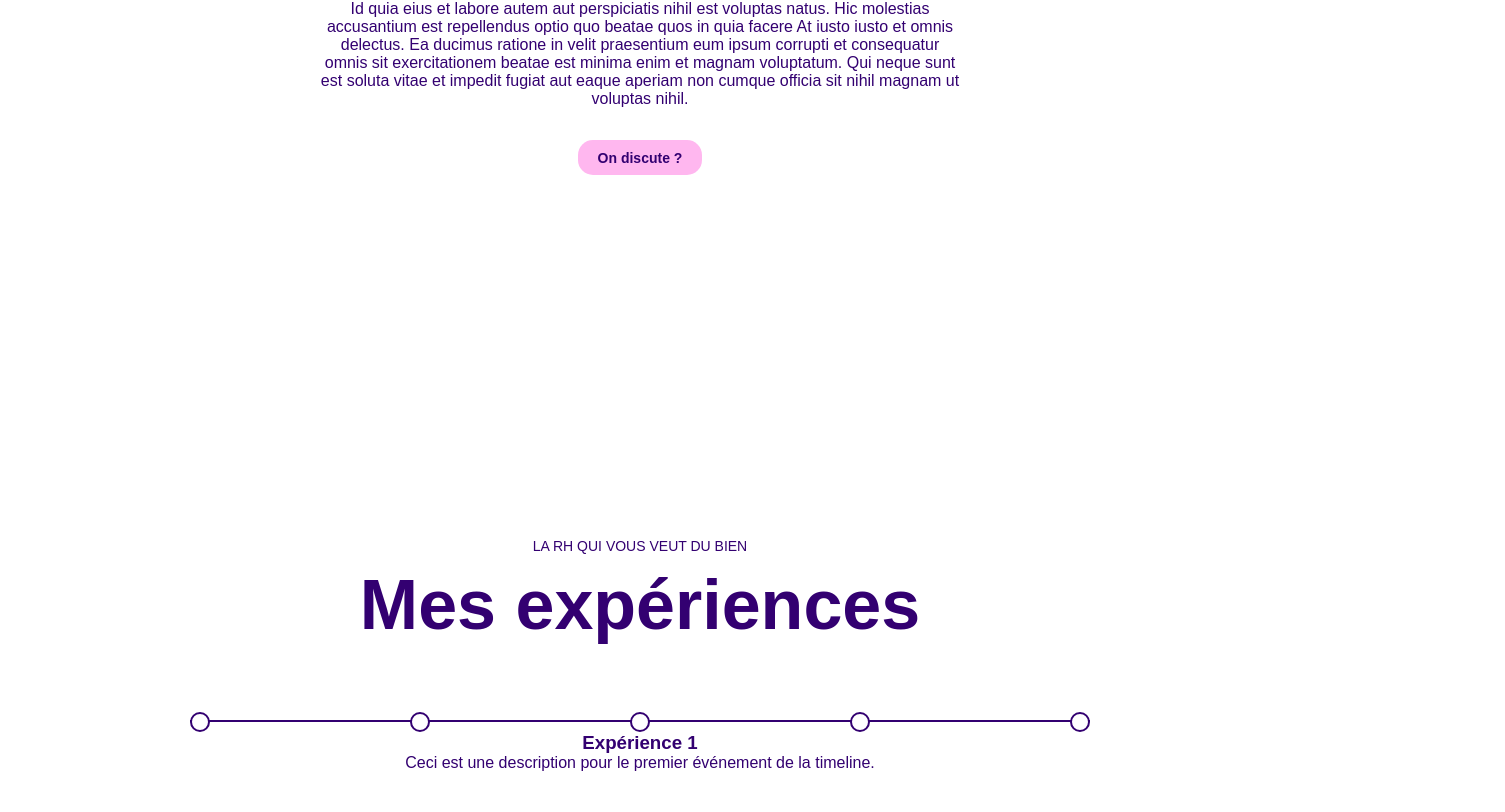
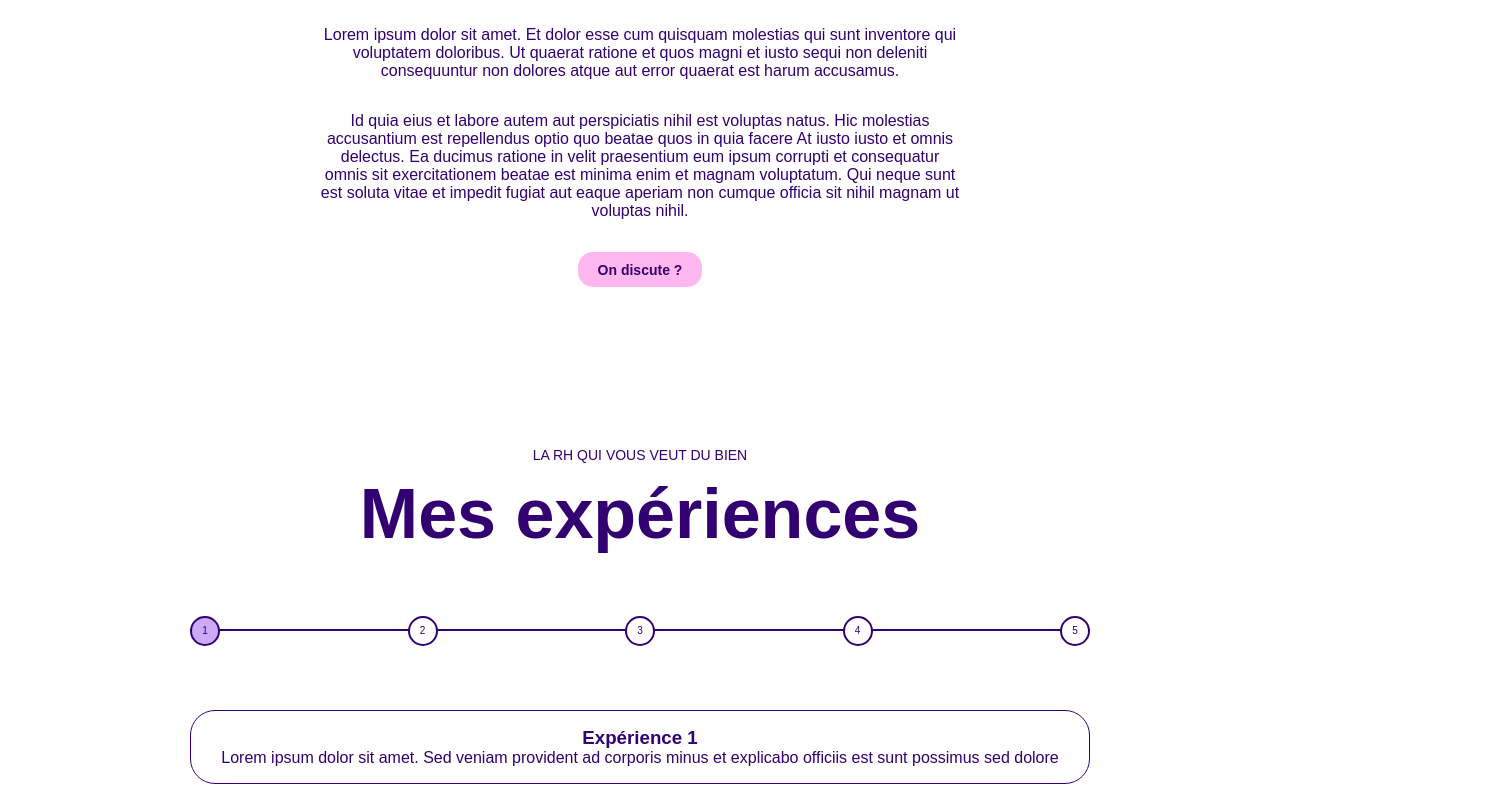
Before and after one commit to dbslm31/studios-rh, a React (Vite) app: page / in a window 1280 px wide. Shown: the part 1296-2108 px from the top of the page, 1505 px wide, since content can reach past the window. Built offline with nearby package versions, Linux system fonts and the light colour scheme.

Commit message:
Experience-section-style

```diff
--- a/package.json
+++ b/package.json
@@ -15,6 +15,7 @@
     "@mui/material": "^5.12.0",
     "@mui/styled-engine-sc": "^5.12.0",
     "react": "^18.2.0",
+    "react-awesome-reveal": "^4.2.3",
     "react-dom": "^18.2.0",
     "styled-components": "^5.3.9"
   },
--- a/src/App.css
+++ b/src/App.css
@@ -146,6 +146,7 @@ font-weight: 300;
 /* ----------------------------- About -------------------------------- */
 
 .about {
+  padding-top:7rem;
   display:flex;
   flex-direction:column;
   justify-content: center;
@@ -179,7 +180,8 @@ font-weight: 300;
   align-items: center;
   justify-content: center;
   background-color:#fff;
-  height:100vh;
+  height:fit-content;
+  margin-bottom:10rem;
 
 }
 
@@ -197,7 +199,7 @@ font-weight: 300;
 .timeline {
   height:1.5px;
   background-color: var(--dark-purple);
-  width:100%;
+  width:90vw;
   max-width:900px;
 
 }
@@ -213,12 +215,35 @@ font-weight: 300;
 .timeline-item{
   background-color:#fff;
   border: 2px solid var(--dark-purple);
-  width:20px;
-  height:20px;
+  width:30px;
+  height:30px;
   border-radius: 50%;
-  margin-top:-10px;
+  margin-top:-15px;
+  display:flex;
+  justify-content: center;
+  align-items: center;
+  font-size:10px;
+  font-weight:500;
+}
+.timeline-item:hover{
+  cursor: pointer
+}
+.timeline-item.active {
+  background-color: #CCAAF5;
 }
 
 .description {
+  margin-top:4rem;
+  width: 100%;
+  max-width:900px;
+  padding:1rem;
+  border-radius:25px;
+  border:1px solid var(--dark-purple);
   text-align:center;
 }
+
+/* ----------------------------- How it works -------------------------------- */
+
+.how{
+  height:100vh;
+}
--- a/src/components/Exp.jsx
+++ b/src/components/Exp.jsx
@@ -1,5 +1,6 @@
 import React, { useState } from "react";
-
+import { Slide } from "react-awesome-reveal";
+import Wave2 from "../assets/waves2.png";
 // Components
 import Timelinexp from "./Timelinexp";
 
@@ -10,11 +11,16 @@ const Exp = () => {
   return (
     <section id="exp" className="exp">
       <div className="exp__title">
-        <h2>La RH qui vous veut du bien</h2>
-        <h1>Mes expériences</h1>
+        <Slide cascade damping={0.1}>
+          <h2>La RH qui vous veut du bien</h2>
+          <h1>Mes expériences</h1>
+        </Slide>
       </div>
-      <Timelinexp timelineItems={timelineItems} />
+      <Slide direction="right" damping={0.1}>
+        <Timelinexp timelineItems={timelineItems} />
+      </Slide>
       <div className="exp__description"></div>
+      <img src={Wave2} alt="Vecteur vague" className="wave_down" />
     </section>
   );
 };
--- a/src/components/Timelinexp.jsx
+++ b/src/components/Timelinexp.jsx
@@ -14,12 +14,13 @@ const Timelinexp = ({ timelineItems }) => {
         {timelineItems.map((item) => (
           <div
             key={item.id}
-            className="timeline-item"
+            className={`timeline-item${selectedItem === item ? " active" : ""}`}
             onClick={() => handleClick(item)}
-          ></div>
+          >
+            <p>{item.id}</p>
+          </div>
         ))}
       </div>
-
       <div className="item__description">
         {selectedItem && (
           <Description
--- a/src/timelineItems.js
+++ b/src/timelineItems.js
@@ -3,31 +3,31 @@ const timelineItems = [
     id: 1,
     title: "Expérience 1",
     description:
-      "Ceci est une description pour le premier événement de la timeline.",
+      "Lorem ipsum dolor sit amet. Sed veniam provident ad corporis minus et explicabo officiis est sunt possimus sed dolore ",
   },
   {
     id: 2,
     title: "Expérience 2",
     description:
-      "Ceci est une description pour le deuxième événement de la timeline.",
+      "Lorem ipsum dolor sit amet. Sed veniam provident ad corporis minus et explicabo officiis est sunt possimus sed dolore ",
   },
   {
     id: 3,
     title: "Expérience 3",
     description:
-      "Ceci est une description pour le troisième événement de la timeline.",
+      "Lorem ipsum dolor sit amet. Sed veniam provident ad corporis minus et explicabo officiis est sunt possimus sed dolore ",
   },
   {
     id: 4,
     title: "Expérience 4",
     description:
-      "Ceci est une description pour le troisième événement de la timeline.",
+      "Lorem ipsum dolor sit amet. Sed veniam provident ad corporis minus et explicabo officiis est sunt possimus sed dolore ",
   },
   {
     id: 5,
     title: "Expérience 5",
     description:
-      "Ceci est une description pour le troisième événement de la timeline.",
+      "Lorem ipsum dolor sit amet. Sed veniam provident ad corporis minus et explicabo officiis est sunt possimus sed dolore ",
   },
 ];
 
```
Also changed, not shown: src/assets/waves2.png (added), 1 other file (tests, documents, lock files or other folders).
